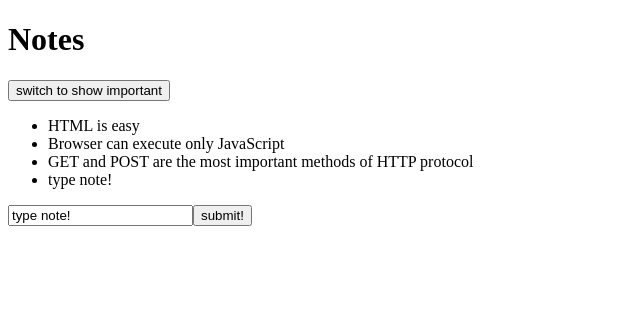
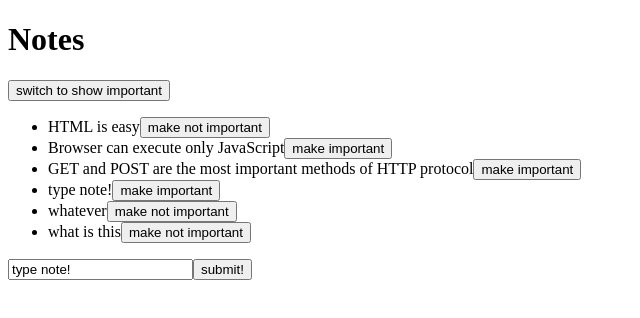
Before and after one commit to hajineats/Learning, a React (Create React App) app in the folder someapp/: page / in a window 1280 px wide. Shown: the top 318 px of the page, without its empty margins (0-640 px from the left). Built offline with nearby package versions, Linux system fonts and the light colour scheme; data requests are answered from the project's data file.

Commit message:
added toggle importance feature, refactored noteService (axios stuff)

```diff
--- a/someapp/db.json
+++ b/someapp/db.json
@@ -16,12 +16,24 @@
       "id": 3,
       "content": "GET and POST are the most important methods of HTTP protocol",
       "date": "2019-05-30T19:20:14.298Z",
-      "important": true
+      "important": false
     },
     {
       "id": 4,
       "content": "type note!",
       "date": "2021-05-06T12:28:40.125Z",
+      "important": false
+    },
+    {
+      "id": 5,
+      "content": "whatever",
+      "date": "2021-05-07T07:44:08.785Z",
+      "important": true
+    },
+    {
+      "id": 6,
+      "content": "what is this",
+      "date": "2021-05-07T09:24:06.577Z",
       "important": true
     }
   ]
--- a/someapp/src/App.js
+++ b/someapp/src/App.js
@@ -1,6 +1,6 @@
 import React, {useState, useEffect} from 'react'
 import Note from './components/Note'
-import axios from 'axios'
+import noteService from './services/notes'
 
 
 const App = () => {
@@ -10,8 +10,8 @@
 
     const hook = ()=>{
         console.log('effect')
-        axios
-            .get('http://localhost:3001/notes')
+        noteService
+            .getAll()
             .then(response =>{
                 console.log('promise fulfiled')
                 setNotes(response.data)
@@ -29,10 +29,11 @@
             date: new Date().toISOString(),
             important: Math.random() <0.5,
         }
-        axios
-            .post('http://localhost:3001/notes',noteObject)
+        noteService
+            .create(noteObject)
             .then(response=>{
                 setNotes(notes.concat(noteObject))
+                setNewNote('')
             })
     }
 
@@ -43,6 +44,15 @@
     const handleShowAllButton = (event)=>{
         setShowAll(!showAll)
     }
+    const toggleImportanceOf = (id)=>{
+        const note = notes.find(n=>n.id===id)
+        const changedNote = {...note, important: !note.important}
+        noteService
+            .update(note.id,changedNote)
+            .then(response=>{
+            setNotes(notes.map(note => note.id !== id ? note : response.data))
+        })
+    }
     const noteToBeDisplayed = showAll?notes:notes.filter(note=>note.important===true)
     return(
         <div>
@@ -51,7 +61,10 @@
                 switch to {showAll?"show important":"show all"}
             </button>
             <ul>
-                {noteToBeDisplayed.map(note=><li key={note.id}>{note.content}</li>)}
+                {noteToBeDisplayed.map(note=><Note
+                    key={note.id}
+                    note={note}
+                    toggleImportance={()=>toggleImportanceOf(note.id)} />)}
             </ul>
             <form onSubmit={handleSubmit}>
                 <input
--- a/someapp/src/components/Note.js
+++ b/someapp/src/components/Note.js
@@ -1,8 +1,12 @@
 import React from 'react'
 
-const Note = ({note})=>{
+const Note = ({note, toggleImportance})=>{
+    const label = note.important ? 'make not important':'make important'
     return (
-        <li>{note.content}</li>
+        <li>
+            {note.content}
+            <button onClick={toggleImportance}>{label}</button>
+        </li>
     )
 }
 export default Note
--- /dev/null
+++ b/someapp/src/services/notes.js
@@ -0,0 +1,14 @@
+import axios from 'axios'
+const baseUrl = 'http://localhost:3001/notes'
+
+const getAll = ()=>{
+    return axios.get(baseUrl)
+}
+const create = newObject=>{
+    return axios.post(baseUrl,newObject)
+}
+const update = (id, newObject)=>{
+    return axios.put(`${baseUrl}/${id}`,newObject)
+}
+
+export default {getAll, create, update}
```
